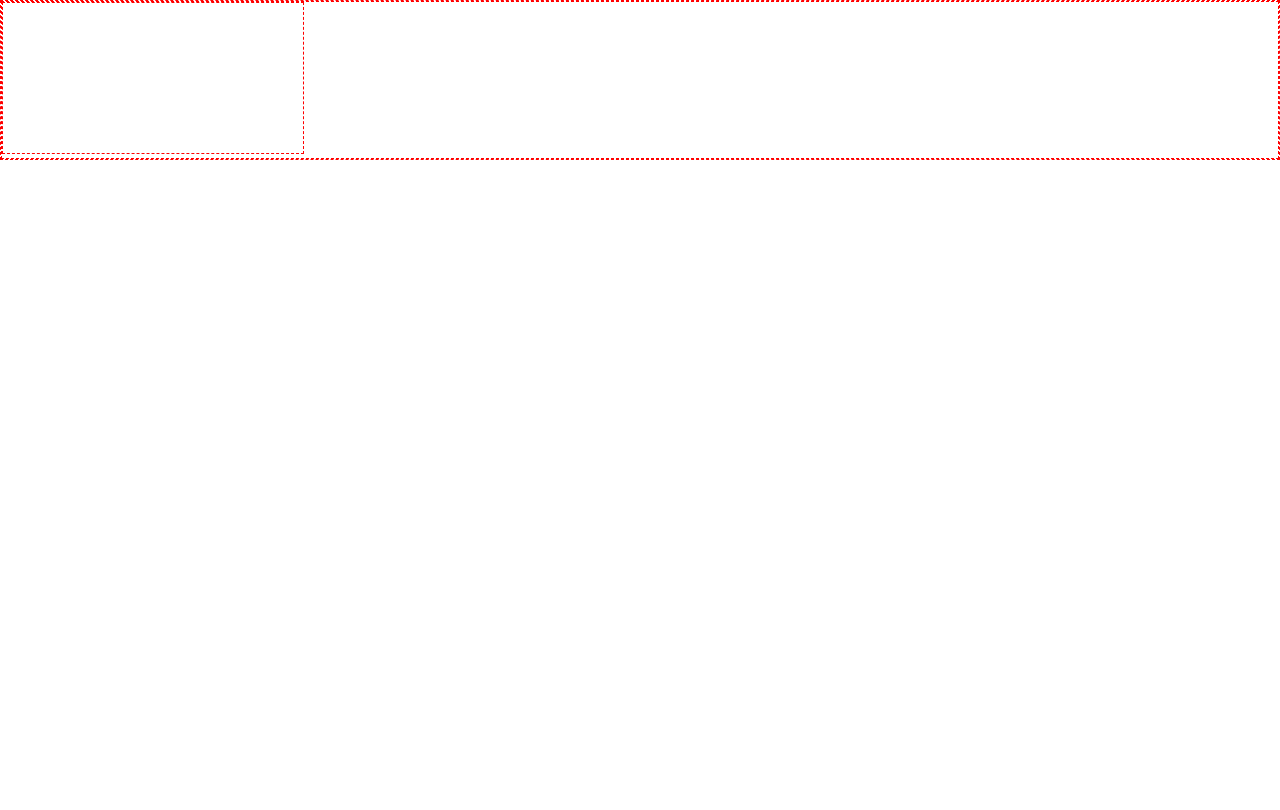
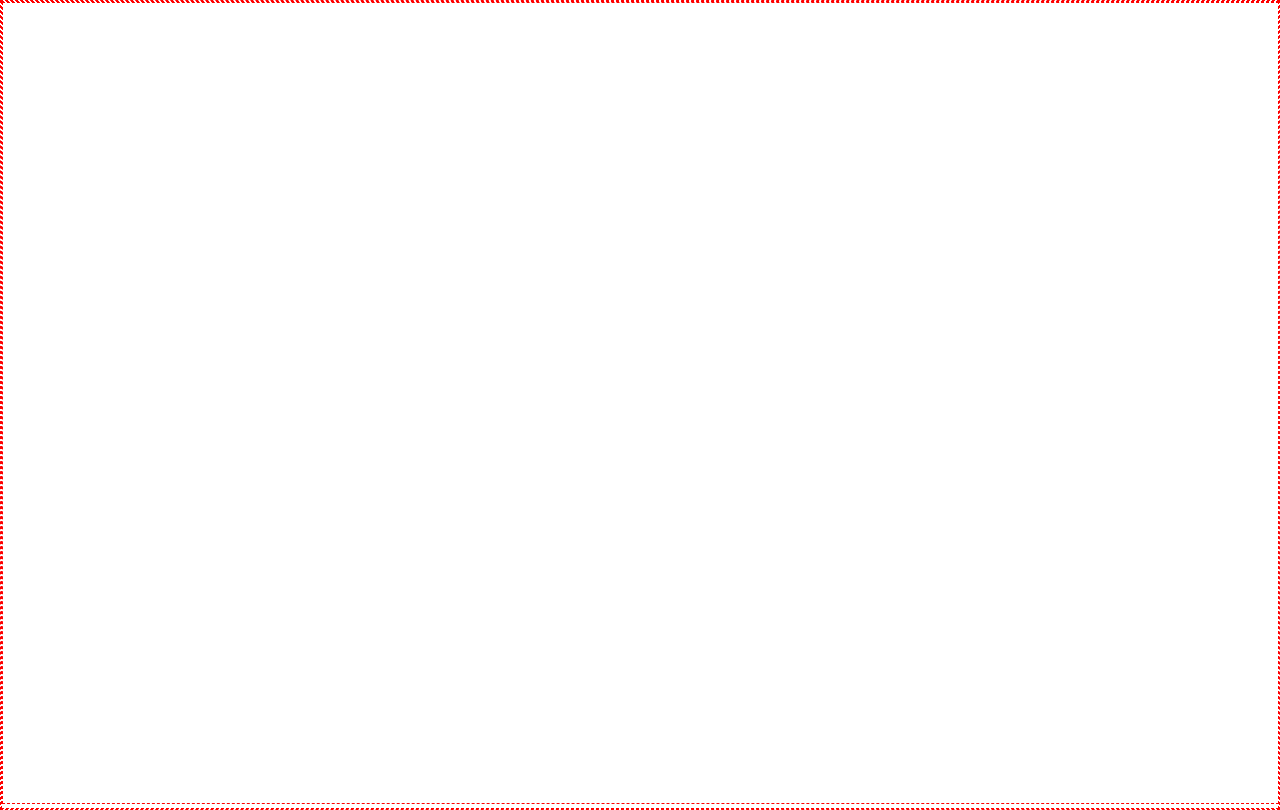
Before and after one commit to djangothesolarboy/the-untitled-card-game, a plain HTML site: page index.html in a window 1280 px wide. Drawn offline with Linux system fonts and the light colour scheme.

Commit message:
window resizing complete

```diff
--- a/main.js
+++ b/main.js
@@ -45,7 +45,14 @@ phys_update=()=>
 {
 }
 
+window_resize=()=>
+{
+	context.canvas.width=window.innerWidth;
+	context.canvas.height=window.innerHeight;
+}
+
 /* For Animations / Rendering */
 window_draw=()=>
 {
+	window_resize();
 }
--- a/style.css
+++ b/style.css
@@ -6,4 +6,5 @@
 	border:1px dashed red;
 	outline:0;
 	box-sizing:border-box;
+	overflow: hidden;
 }
```
